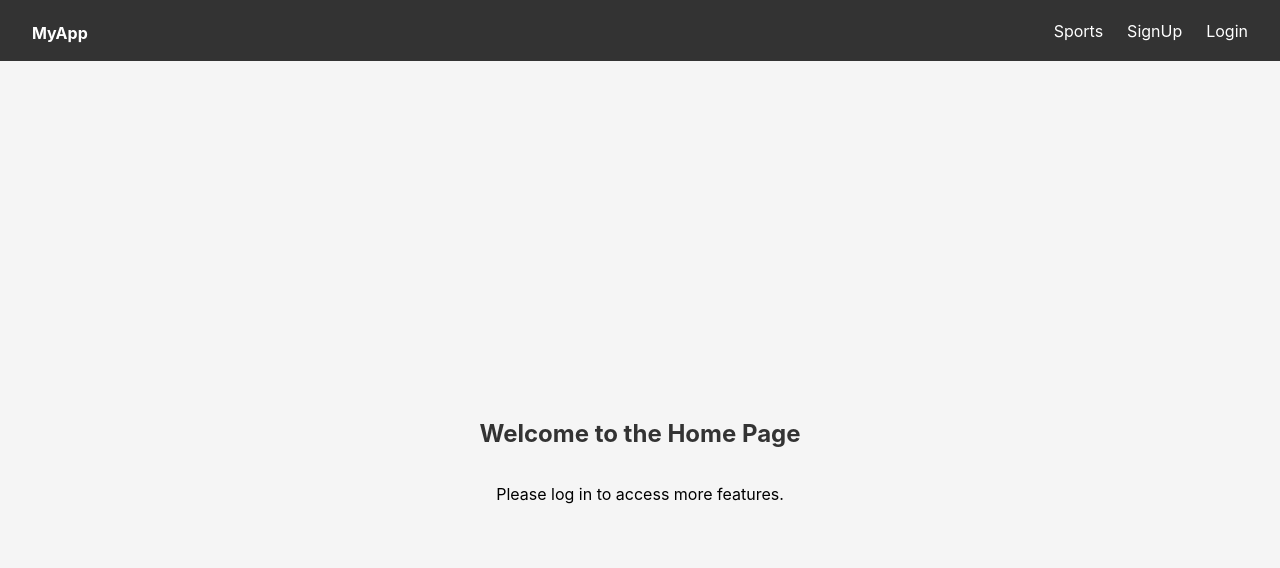
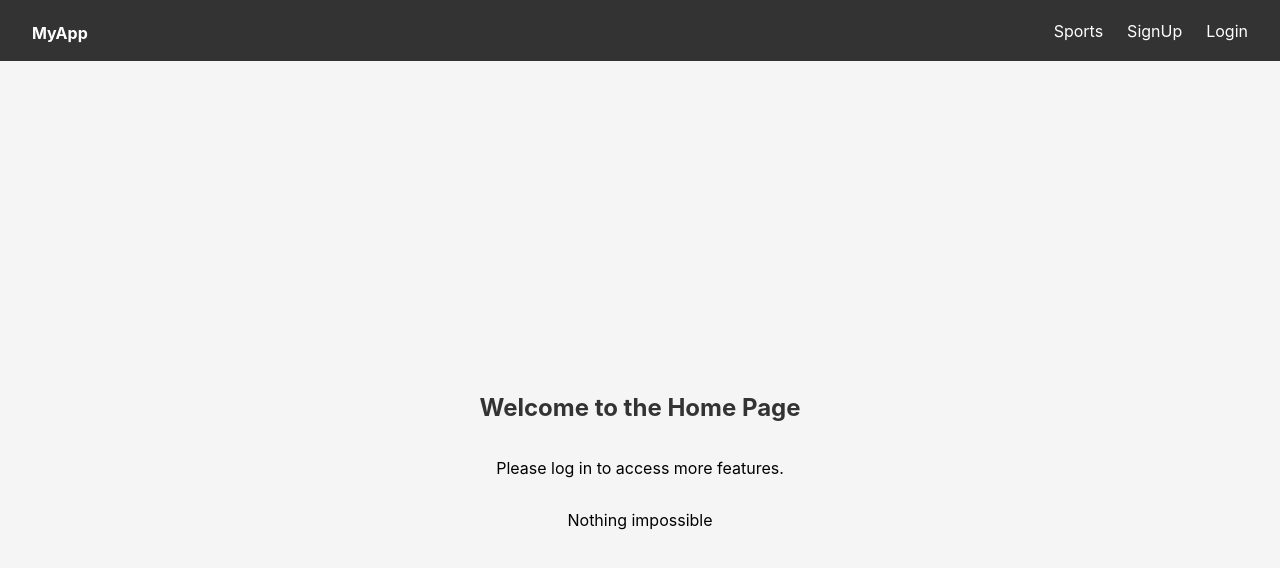
Before and after one commit to LeeKyuHyeong/board-with-react, a React (Create React App) app in the folder board/frontend/: page / in a window 1280 px wide. Shown: the top 568 px of the page. Built offline with nearby package versions, Linux system fonts and the light colour scheme.

Commit message:
241225 merry christmas

```diff
--- a/board/frontend/src/component/common/Main.js
+++ b/board/frontend/src/component/common/Main.js
@@ -13,6 +13,7 @@ const Main = ( {userdata} ) => {
       ) : (
         <p>Please log in to access more features.</p>
       )}
+      <p>Nothing impossible</p>
 			{errorMessage && <p style={styles.error}>{errorMessage}</p>}
 		</div>
 	);
```
